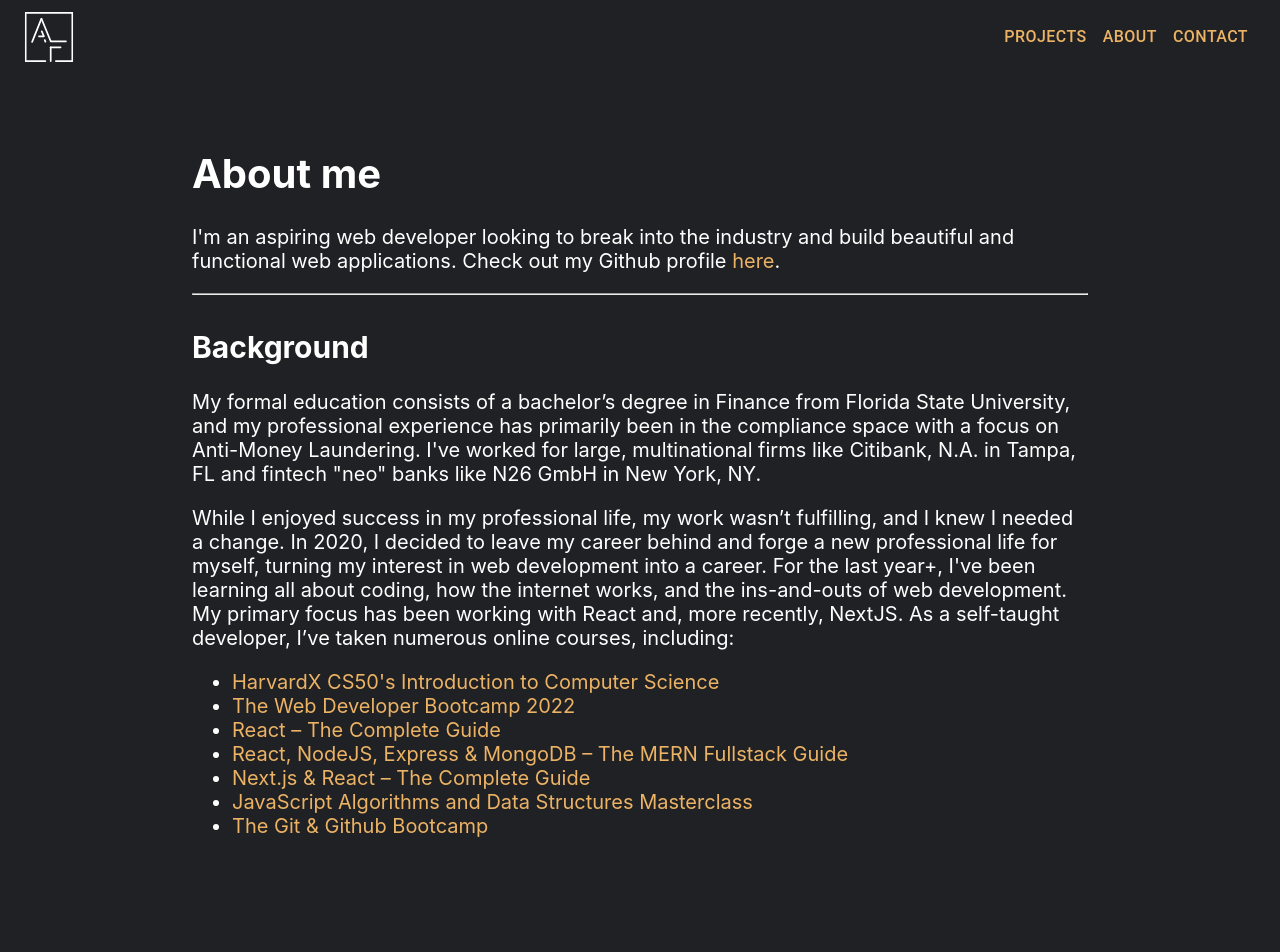
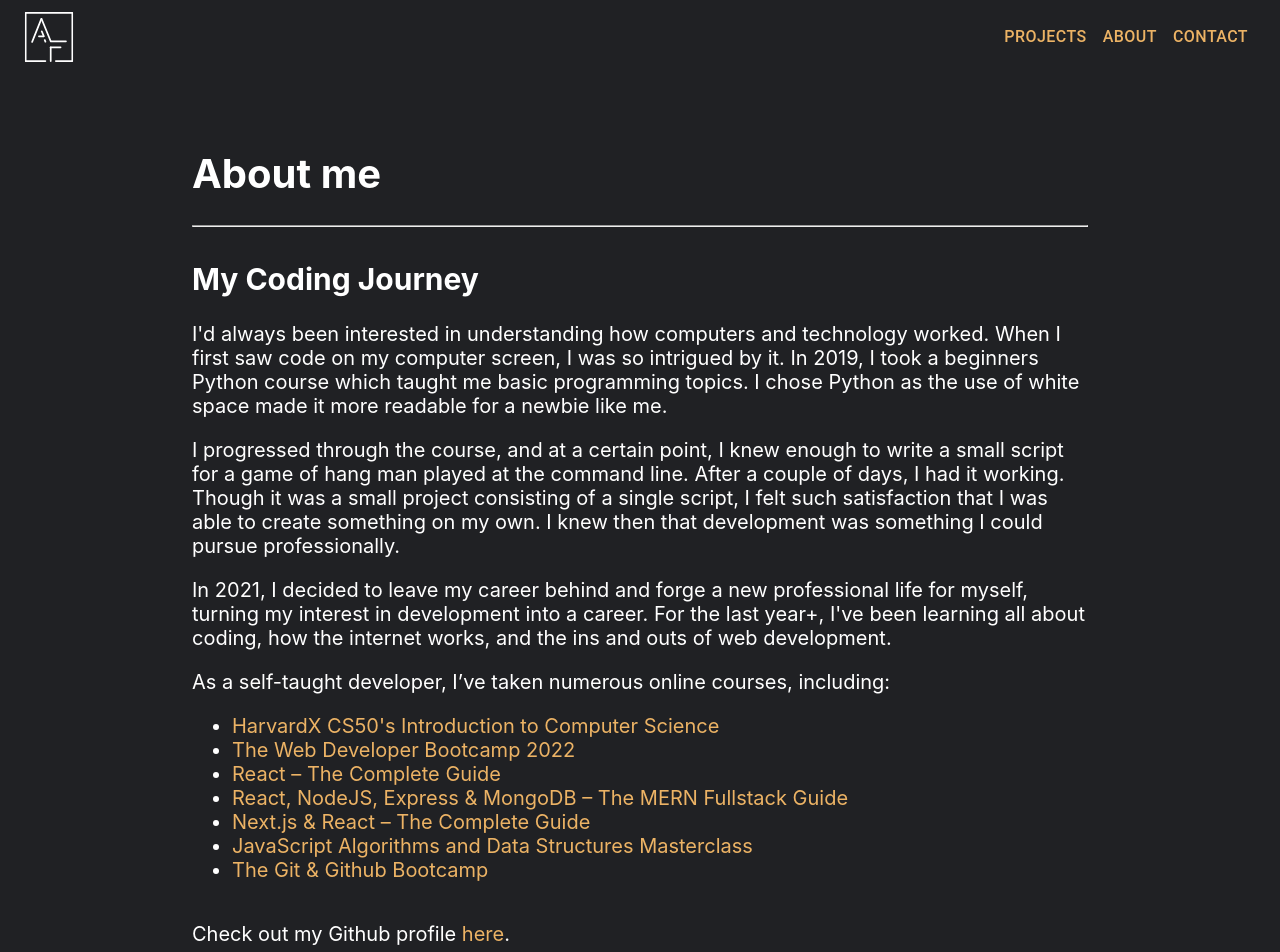
Before and after one commit to alexfotopoulos/personal-site, a Next.js app: page /about in a window 1280 px wide. Shown: the top 952 px of the page. Before the commit the page ends 858 px from the top, so only its background shows below. Built offline with nearby package versions, Linux system fonts and the light colour scheme.

Commit message:
revise about me page

```diff
--- a/components/homepage/Hero.js
+++ b/components/homepage/Hero.js
@@ -9,7 +9,8 @@ export default function Hero() {
                 <Image className={styles.image} src={me} height={300} width={225} />
             </div>
             <h1>Hi, I'm Alex</h1>
-            <h3>I'm an aspiring web developer</h3>
+            <h4>I'm a web developer interested in building beautiful and functional web applications</h4>
+
             <p>Take a look around! I post about projects, learnings, and anything else related to web development. Feel free to reach out!</p>
         </div>
     );
--- a/pages/about.js
+++ b/pages/about.js
@@ -4,19 +4,21 @@ export default function AboutPage() {
         <div className="aboutPage">
             <div>
                 <h1>About me</h1>
-                <p>
-                    I'm an aspiring web developer looking to break into the industry and build beautiful and functional web applications. Check out my Github profile <a href="https://www.github.com/alexfotopoulos" target="_blank">here</a>.
-                </p>
-                <hr/>
+                <hr />
             </div>
             <div>
-                <h2>Background</h2>
+                <h2>My Coding Journey</h2>
                 <p>
-                My formal education consists of a bachelor’s degree in Finance from Florida State University, and my professional experience has primarily been in the compliance space with a focus on Anti-Money Laundering. I've worked for large, multinational firms like Citibank, N.A. in Tampa, FL and fintech "neo" banks like N26 GmbH in New York, NY.
+                    I'd always been interested in understanding how computers and technology worked. When I first saw code on my computer screen, I was so intrigued by it. In 2019, I took a beginners Python course which taught me basic programming topics. I chose Python as the use of white space made it more readable for a newbie like me.
                 </p>
-
                 <p>
-                While I enjoyed success in my professional life, my work wasn’t fulfilling, and I knew I needed a change. In 2020, I decided to leave my career behind and forge a new professional life for myself, turning my interest in web development into a career. For the last year+, I've been learning all about coding, how the internet works, and the ins-and-outs of web development. My primary focus has been working with React and, more recently, NextJS. As a self-taught developer, I’ve taken numerous online courses, including:
+                    I progressed through the course, and at a certain point, I knew enough to write a small script for a game of hang man played at the command line. After a couple of days, I had it working. Though it was a small project consisting of a single script, I felt such satisfaction that I was able to create something on my own. I knew then that development was something I could pursue professionally.
+                </p>
+                <p>
+                    In 2021, I decided to leave my career behind and forge a new professional life for myself, turning my interest in development into a career. For the last year+, I've been learning all about coding, how the internet works, and the ins and outs of web development.
+                </p>
+                <p>
+                    As a self-taught developer, I’ve taken numerous online courses, including:
                 </p>
                 <ul>
                     <li><a target="_blank" href="https://www.edx.org/course/introduction-computer-science-harvardx-cs50x">HarvardX CS50's Introduction to Computer Science</a></li>
@@ -28,9 +30,15 @@ export default function AboutPage() {
                     <li><a target="_blank" href="https://www.udemy.com/course/git-and-github-bootcamp/">The Git & Github Bootcamp</a></li>
                 </ul>
             </div>
+            <p>
+                Check out my Github profile <a href="https://www.github.com/alexfotopoulos" target="_blank">here</a>.
+            </p>
             <div>
-
+                <h2>Background</h2>
+                <p>
+                    My formal education consists of a bachelor’s degree in Finance from Florida State University, and my professional experience has primarily been in the compliance space with a focus on Anti-Money Laundering. I've worked for large, multinational firms like Citibank, N.A. in Tampa, FL and fintech "neo" banks like N26 GmbH in New York, NY.
+                </p>
             </div>
-        </div>
+        </div >
     );
 };
--- /dev/null
+++ b/pages/tempCodeRunnerFile.js
@@ -0,0 +1 @@
+s of working on something of my own
```
